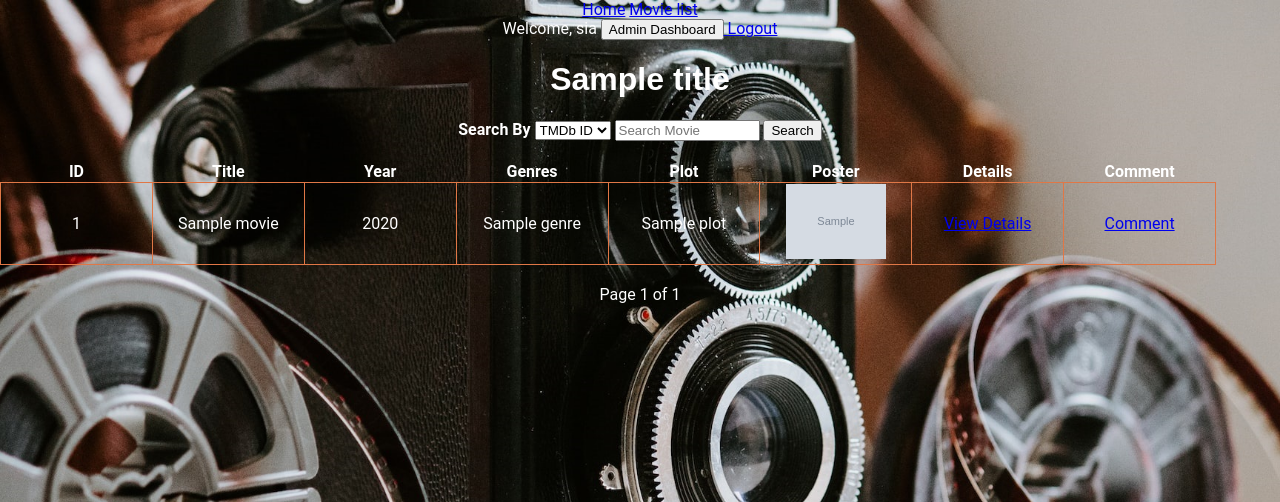
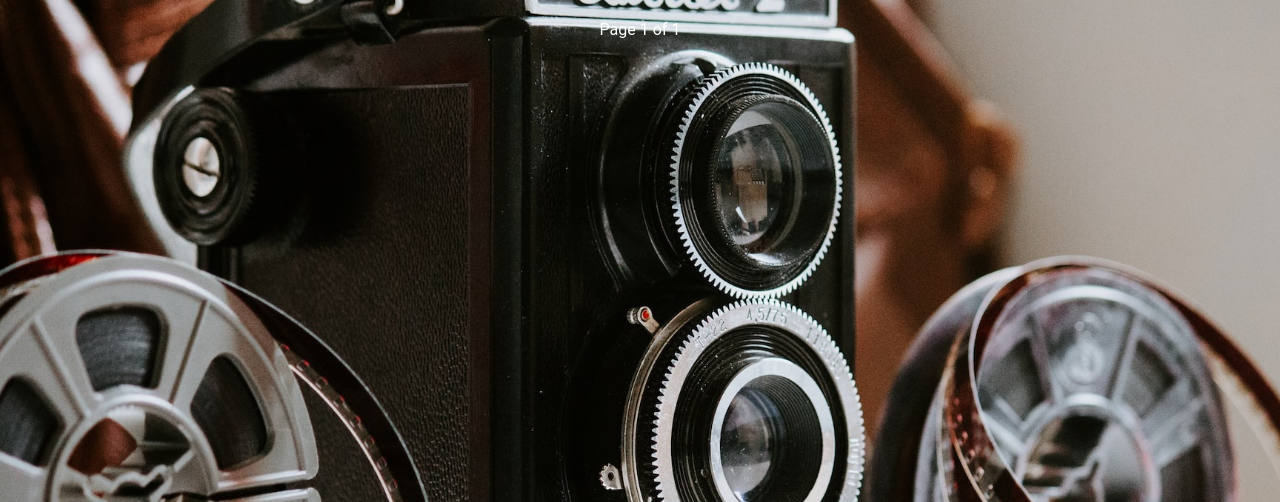
Before and after one commit to sichensong-99/Movie_Recommendation_System, a Flask app: template templates/list.html in a window 1280 px wide. Shown: the top 502 px of the page. Run offline with Flask 3, Linux system fonts and the light colour scheme; the visitor is signed in with stand-in values (Sample User, id 1); the template is opened without the code that fills it: most values are stand-ins (such as "Sample title", 1, 10 or a date in 2020); grey boxes marked "Sample" are stand-in pictures.

Commit message:
Update list.html

```diff
--- a/templates/list.html
+++ b/templates/list.html
@@ -9,14 +9,18 @@
   <script src="{{ url_for('static', filename='assets/twemoji.min.js') }}"></script>
   <script src="{{ url_for('static', filename='assets/emoji.js') }}"></script>
   <style>
+    a.a1 {
+      color: #ffffff;
+    }
     body {
+      text-align: center;
       background: url("{{ url_for('static', filename='images/images.jpg') }}") no-repeat center center fixed;
       background-size: cover;
-      font-family: 'Roboto', sans-serif;
-      color: #ffffff;
-      text-align: center;
       margin: 0;
       padding: 0;
+      font-family: 'Roboto', sans-serif;
+      position: relative;
+      color: #ffffff;
     }
     .pagination {
       margin-top: 20px;
@@ -46,114 +50,27 @@
 </head>
 
 <body>
-  <nav>
-    <div>
-      <a href="/" class="home-button">Home</a>
-      <a href="/list">Movie list</a>
-    </div>
-    <div>
-      {% if 'username' in session %}
-        <span>Welcome, {{ session['username'] }}</span>
-        {% if session['username'] == 'sia' %}
-        <a href="{{ url_for('admin_dashboard') }}">
-          <button>Admin Dashboard</button>
-        </a>
-        {% endif %}
-        <a href="/">Logout</a>
-      {% endif %}
-    </div>
-  </nav>
-
-  <h1>{{ title }}</h1>
-
-  <div>
-    <b>Search By</b>
-    <select id="searchRefer" onchange="updateSearchInput()">
-      <option value="tmdb_id">TMDb ID</option>
-      <option value="title">Title</option>
-      <option value="year">Year</option>
-      <option value="genres">Genres</option>
-    </select>
-    <span id="searchInputContainer">
-      <input type="text" id="searchKey" placeholder="Search Movie" size="15" />
-    </span>
-    <button onclick="performSearch()">Search</button>
-  </div>
+  <!-- 省略导航栏和表格部分 -->
 
   <div id="searchStats" style="margin-top: 20px; color: #ffffff; font-weight: bold;"></div>
 
-  <table id="movieTable">
-    <thead>
-      <tr>
-        <th>ID</th>
-        <th>Title</th>
-        <th>Year</th>
-        <th>Genres</th>
-        <th>Plot</th>
-        <th>Poster</th>
-        <th>Details</th>
-        <th>Comment</th>
-      </tr>
-    </thead>
-    <tbody>
-      {% for movie in movies %}
-      <tr>
-        <td>{{ movie.id }}</td>
-        <td>{{ movie.title }}</td>
-        <td>{{ movie.year }}</td>
-        <td>{{ movie.genres|join(', ') }}</td>
-        <td>{{ movie.plot }}</td>
-        <td>
-          {% if movie.posterUrl %}
-            <img src="{{ movie.posterUrl }}" alt="Poster" style="max-width: 100px; max-height: 150px;">
-          {% else %}
-            N/A
-          {% endif %}
-        </td>
-        <td>
-          <a href="{{ url_for('movie_detail', movie_id=movie.id) }}">View Details</a>
-        </td>
-        <td>
-          <a href="/add?_id={{ movie.id }}&title={{ movie.title }}{% if username %}&username={{ username }}{% endif %}">
-            Comment
-          </a>
-        </td>
-      </tr>
-      {% endfor %}
-    </tbody>
-  </table>
-
+  <!-- 原始分页区域，加 id 以便 JS 控制 -->
   <div id="defaultPagination" class="pagination">
     {% if current_page > 1 %}
       <a href="{{ url_for('movie_list') }}?page={{ current_page - 1 }}" class="page-button">⬅ Previous</a>
     {% endif %}
-
     <span class="current-page">
       Page {{ current_page }} of {{ total_pages }}
     </span>
-
     {% if current_page < total_pages %}
       <a href="{{ url_for('movie_list') }}?page={{ current_page + 1 }}" class="page-button">Next ➡</a>
     {% endif %}
   </div>
 
+  <!-- 搜索分页按钮容器 -->
   <div id="searchPagination" class="pagination"></div>
 
   <script>
-    function updateSearchInput() {
-      const searchRefer = document.getElementById("searchRefer").value;
-      const searchInputContainer = document.getElementById("searchInputContainer");
-
-      const input = document.createElement("input");
-      input.id = "searchKey";
-      input.size = 15;
-      input.type = (searchRefer === "year") ? "number" : "text";
-      input.placeholder = `Search ${searchRefer}`;
-
-      searchInputContainer.innerHTML = "";
-      searchInputContainer.appendChild(input);
-    }
-
     function performSearch(page = 1) {
       const refer = document.getElementById("searchRefer").value;
       const key = document.getElementById("searchKey").value.trim();
@@ -166,28 +83,30 @@
         return;
       }
 
-      tableBody.innerHTML = "<tr><td colspan='8'>Searching...</td></tr>";
+      tableBody.innerHTML = "<tr><td colspan='8'>🔄 Searching...</td></tr>";
       pagination.innerHTML = "";
 
       const xhr = new XMLHttpRequest();
       xhr.onreadystatechange = function () {
         if (xhr.readyState === 4 && xhr.status === 200) {
           const res = JSON.parse(xhr.responseText);
-          tableBody.innerHTML = res.html || "<tr><td colspan='8'>No results found.</td></tr>";
-
-          // Hide default pagination
+          tableBody.innerHTML = res.html || "<tr><td colspan='8'>❌ No results found.</td></tr>";
           document.getElementById("defaultPagination").style.display = "none";
 
-          // Show search stats
           statsDiv.innerHTML = `🔎 Found ${res.total} result${res.total !== 1 ? 's' : ''} | Total Pages: ${res.pages} | Current Page: ${res.page}`;
 
-          if (res.pages > 1) {
-            for (let i = 1; i <= res.pages; i++) {
+          const totalPages = res.pages || 1;
+          if (totalPages > 1) {
+            for (let i = 1; i <= totalPages; i++) {
               const btn = document.createElement("button");
               btn.textContent = i;
               btn.className = "page-button";
-              if (i === res.page) btn.classList.add("active-page");
-              btn.onclick = () => performSearch(i);
+              if (i === res.page) {
+                btn.classList.add("active-page");
+              }
+              btn.onclick = function () {
+                performSearch(i);
+              };
               pagination.appendChild(btn);
             }
           }
@@ -199,5 +118,4 @@
     }
   </script>
 </body>
-
 </html>
```
